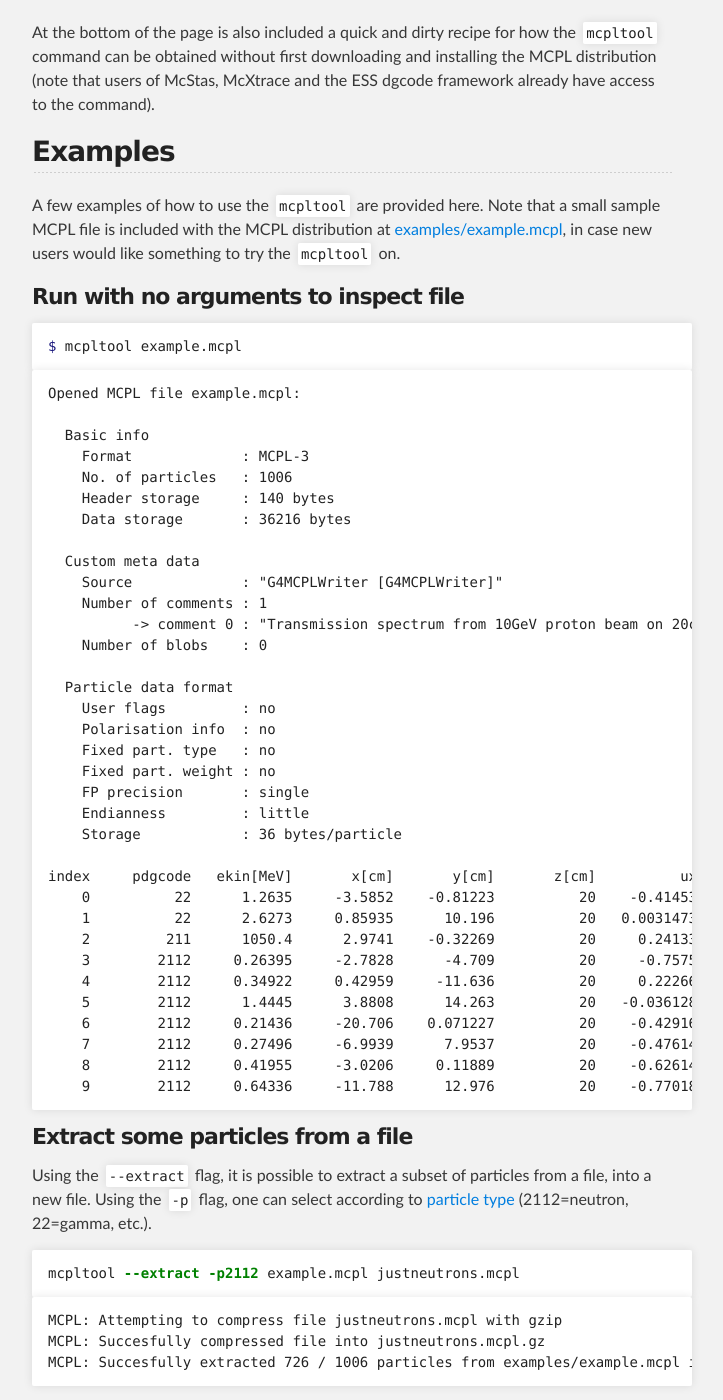
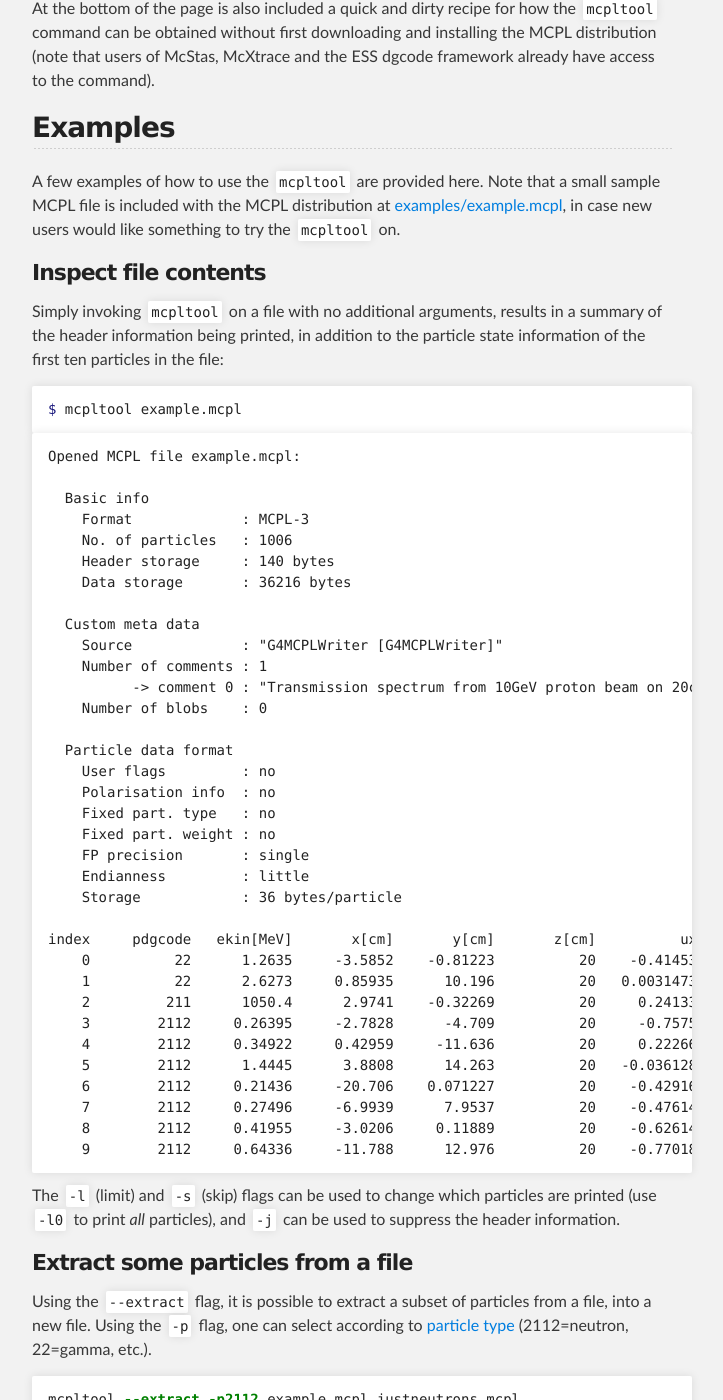
Before and after one commit to mctools/mcpl, a Jekyll site: the page built from usage_cmdline.md, in a window 1280 px wide and 1400 px high, scrolled down 604 px. Shown: the whole window, without its empty margins (288-1011 px from the left). Built offline with Jekyll 4.4.1, drawn with Linux system fonts in a browser that asks for light colours; some of the changed text lies outside the part shown.

Commit message:
Update usage_cmdline.md

````diff
--- a/usage_cmdline.md
+++ b/usage_cmdline.md
@@ -19,7 +19,9 @@ At the bottom of the page is also included a quick and dirty recipe for how the
 
 A few examples of how to use the `mcpltool` are provided here. Note that a small sample MCPL file is included with the MCPL distribution at [examples/example.mcpl]({{"/raw/master/examples/example.mcpl" | prepend: site.github.repository_url }}), in case new users would like something to try the `mcpltool` on.
 
-### Run with no arguments to inspect file
+### Inspect file contents
+
+Simply invoking `mcpltool` on a file with no additional arguments, results in a summary of the header information being printed, in addition to the particle state information of the first ten particles in the file:
 
 ```shell
 $ mcpltool example.mcpl
@@ -60,6 +62,8 @@ index     pdgcode   ekin[MeV]       x[cm]       y[cm]       z[cm]          ux
     8        2112     0.41955     -3.0206     0.11889          20    -0.62614    0.040539     0.77866  2.7557e-05           1
     9        2112     0.64336     -11.788      12.976          20    -0.77018    -0.35919     0.52707  6.1839e-05           1
 ```
+
+The `-l` (limit) and `-s` (skip) flags can be used to change which particles are printed (use `-l0` to print _all_ particles), and `-j` can be used to suppress the header information.
 
 ### Extract some particles from a file
 
````
